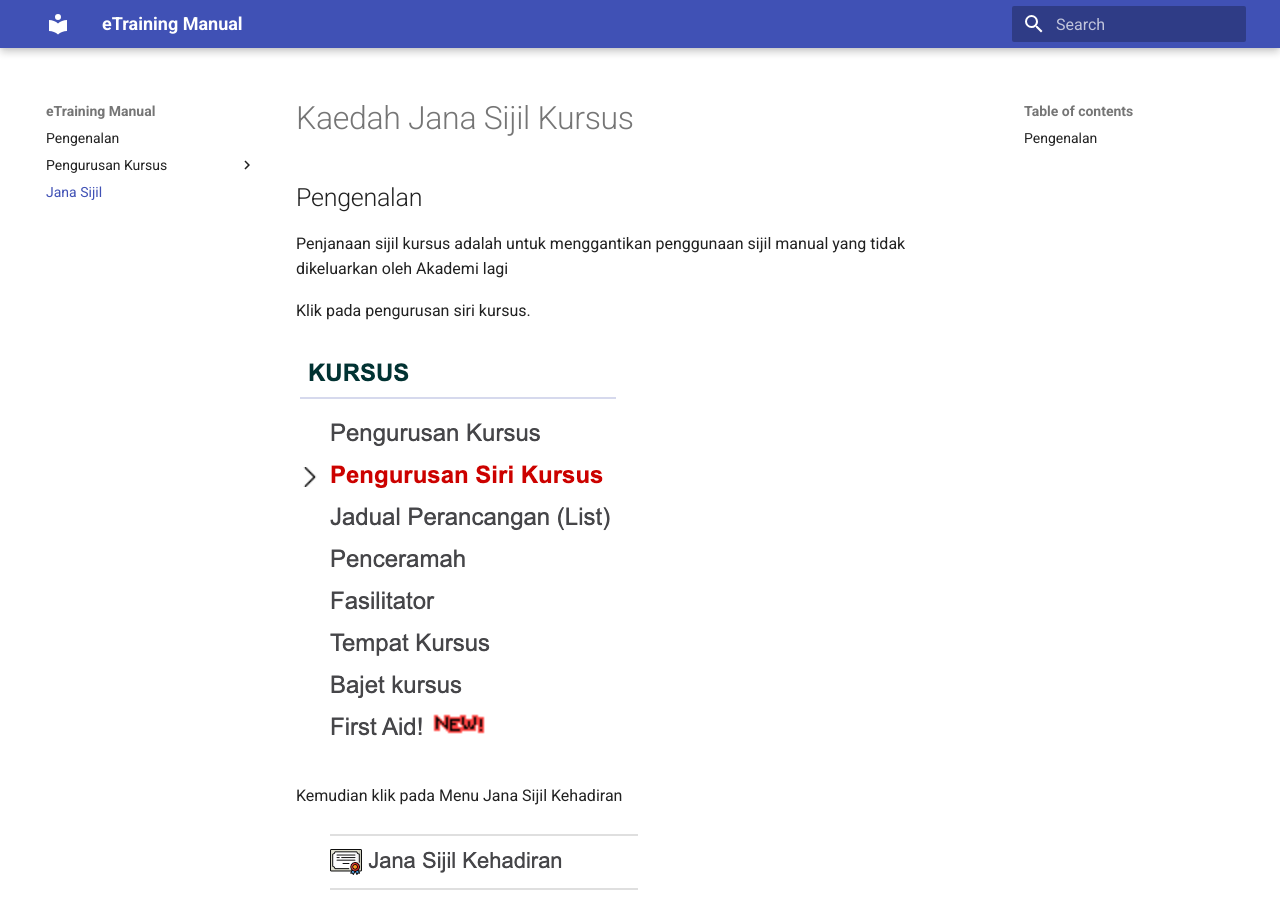
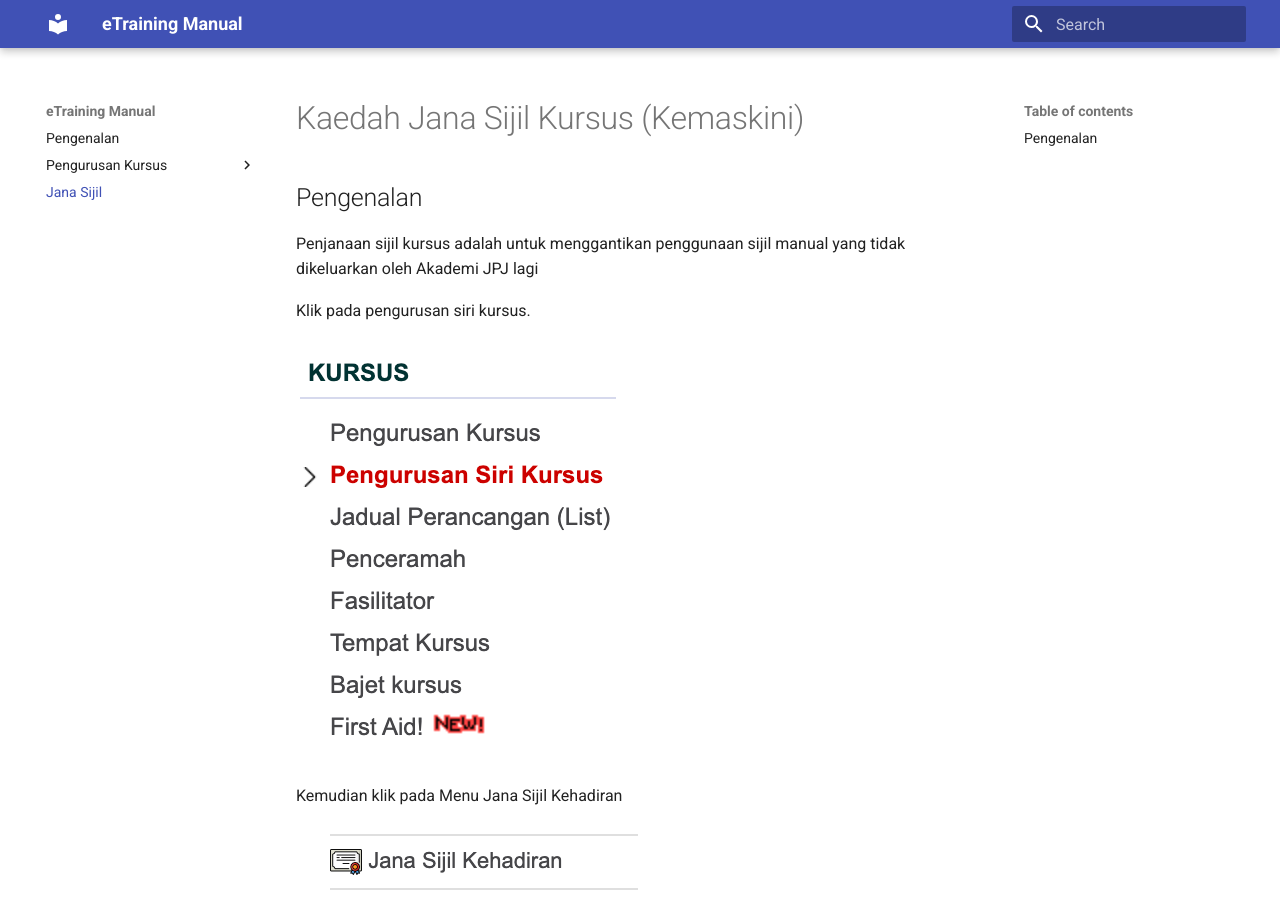
Before and after one commit to sarzwana/hello-mkdocs, an MkDocs documentation site: the page built from docs/Create_Sijil.md, in a window 1280 px wide and 900 px high. Built offline with MkDocs 1.6.1 and Material for MkDocs 9.7.7, drawn with Linux system fonts in a browser that asks for light colours.

Commit message:
update document sijil

```diff
--- a/docs/Create_Sijil.md
+++ b/docs/Create_Sijil.md
@@ -1,8 +1,8 @@
-# Kaedah Jana Sijil Kursus
+# Kaedah Jana Sijil Kursus (Kemaskini)
 
 ## Pengenalan
 
-Penjanaan sijil kursus adalah untuk menggantikan penggunaan sijil manual yang tidak dikeluarkan oleh Akademi lagi
+Penjanaan sijil kursus adalah untuk menggantikan penggunaan sijil manual yang tidak dikeluarkan oleh Akademi JPJ lagi
 
 
 Klik pada pengurusan siri kursus.
```
Also changed, not shown: mkdocs.yml (line endings or trailing spaces).
